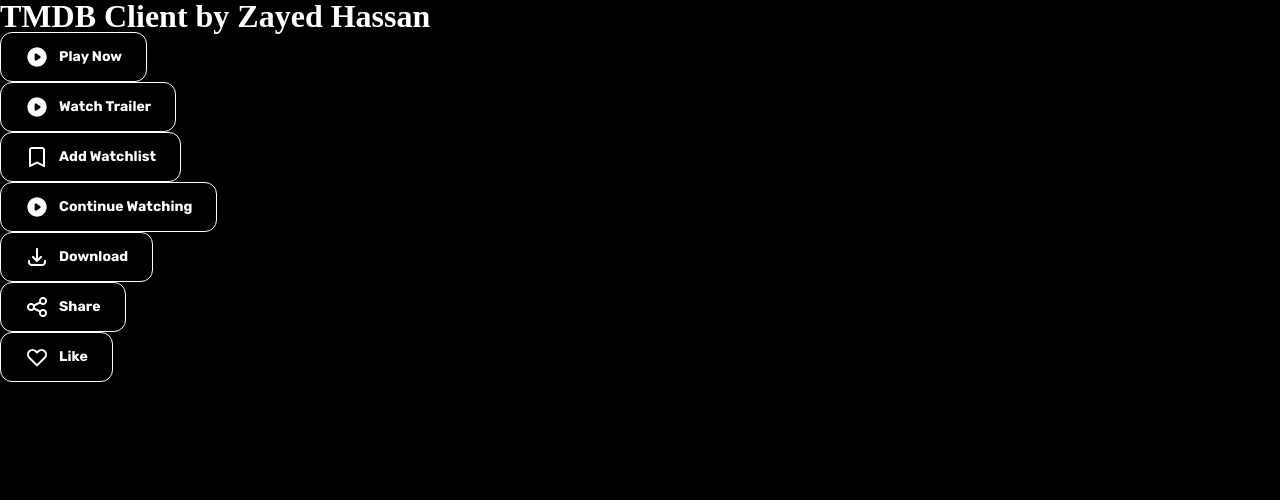
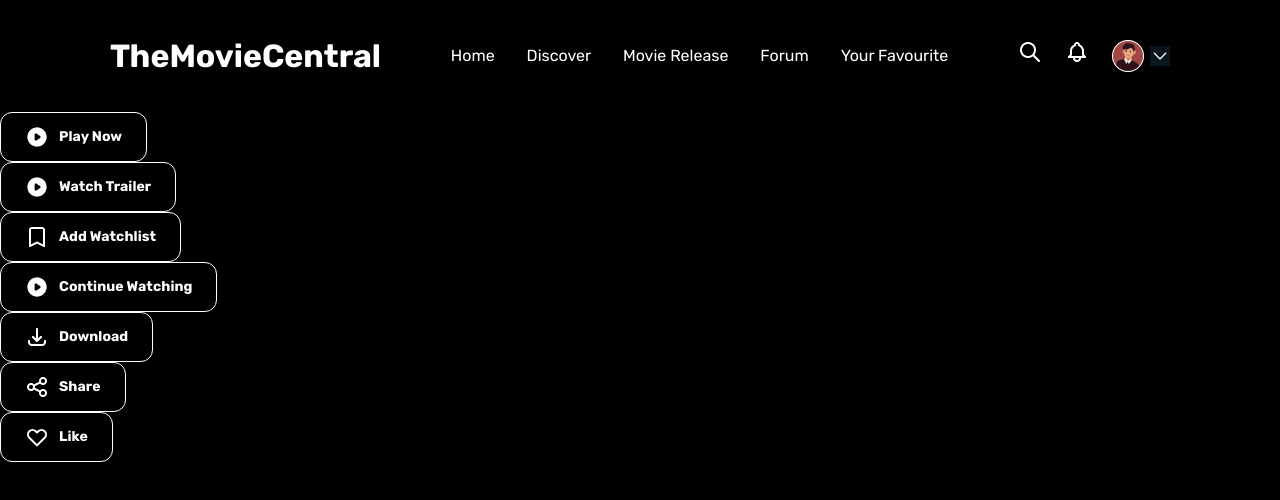
Before and after one commit to z4yed/tmdb-client, a Vue app: page / in a window 1280 px wide. Shown: the top 500 px of the page. Built offline with nearby package versions, Linux system fonts and the light colour scheme.

Commit message:
Static navbar completed

```diff
--- a/src/App.vue
+++ b/src/App.vue
@@ -1,6 +1,7 @@
 <template>
-  <h1>TMDB Client by Zayed Hassan</h1>
-
+  <div>
+    <Navbar />
+  </div>
   <div>
     <Button text="Play Now" imageSource="play.png" />
     <Button text="Watch Trailer" imageSource="play.png" />
@@ -14,10 +15,12 @@
 
 <script>
 import { Button } from "@/components/molecules";
+import { Navbar } from "@/components/organisms";
 
 export default {
   components: {
     Button,
+    Navbar,
   },
   setup() {
     return {
@@ -32,6 +35,6 @@
 
 body {
   background: $color-black-solid;
-  color: white;
+  color: $color-white-solid;
 }
 </style>
--- /dev/null
+++ b/src/components/organisms/Navbar/Navbar.vue
@@ -0,0 +1,83 @@
+<template>
+  <div class="nav">
+    <div class="nav__left">
+      <h2>TheMovieCentral</h2>
+    </div>
+    <div class="nav__links">
+      <ul>
+        <li>Home</li>
+        <li>Discover</li>
+        <li>Movie Release</li>
+        <li>Forum</li>
+        <li>Your Favourite</li>
+      </ul>
+    </div>
+    <div class="nav__right">
+      <div class="nav__right-search">
+        <input type="hidden" />
+        <img src="../../../assets/images/icons/search.png" alt="" />
+      </div>
+      <div class="nav__right-notification">
+        <img src="../../../assets/images/icons/bell.png" alt="" />
+      </div>
+      <div class="nav__right-profile">
+        <img src="../../../assets/images/icons/profile.png" alt="" />
+        <img src="../../../assets/images/icons/arrow_down.png" alt="" />
+      </div>
+    </div>
+  </div>
+</template>
+
+<script>
+export default {};
+</script>
+
+<style lang="scss">
+.nav {
+  font-family: Rubik;
+  display: flex;
+  justify-content: space-around;
+  align-items: center;
+  padding: 36px 75px;
+
+  &__left {
+    h2 {
+      font-feature-settings: "clig" off, "liga" off;
+      font-size: 32px;
+      font-style: normal;
+      font-weight: 600;
+      line-height: 40px;
+    }
+  }
+
+  &__links {
+    ul {
+      display: flex;
+      gap: 32px;
+      align-items: center;
+
+      li {
+        font-size: 16px;
+        font-style: normal;
+        font-weight: 400;
+        line-height: 24px;
+      }
+    }
+  }
+
+  &__right {
+    display: flex;
+    gap: 23px;
+
+    &-profile {
+      display: flex;
+      align-items: center;
+      gap: 6px;
+
+      img {
+        cursor: pointer;
+      }
+    }
+  }
+}
+</style>
--- a/src/components/organisms/index.js
+++ b/src/components/organisms/index.js
@@ -0,0 +1,3 @@
+import Navbar from "./Navbar/Navbar.vue";
+
+export { Navbar };
```
